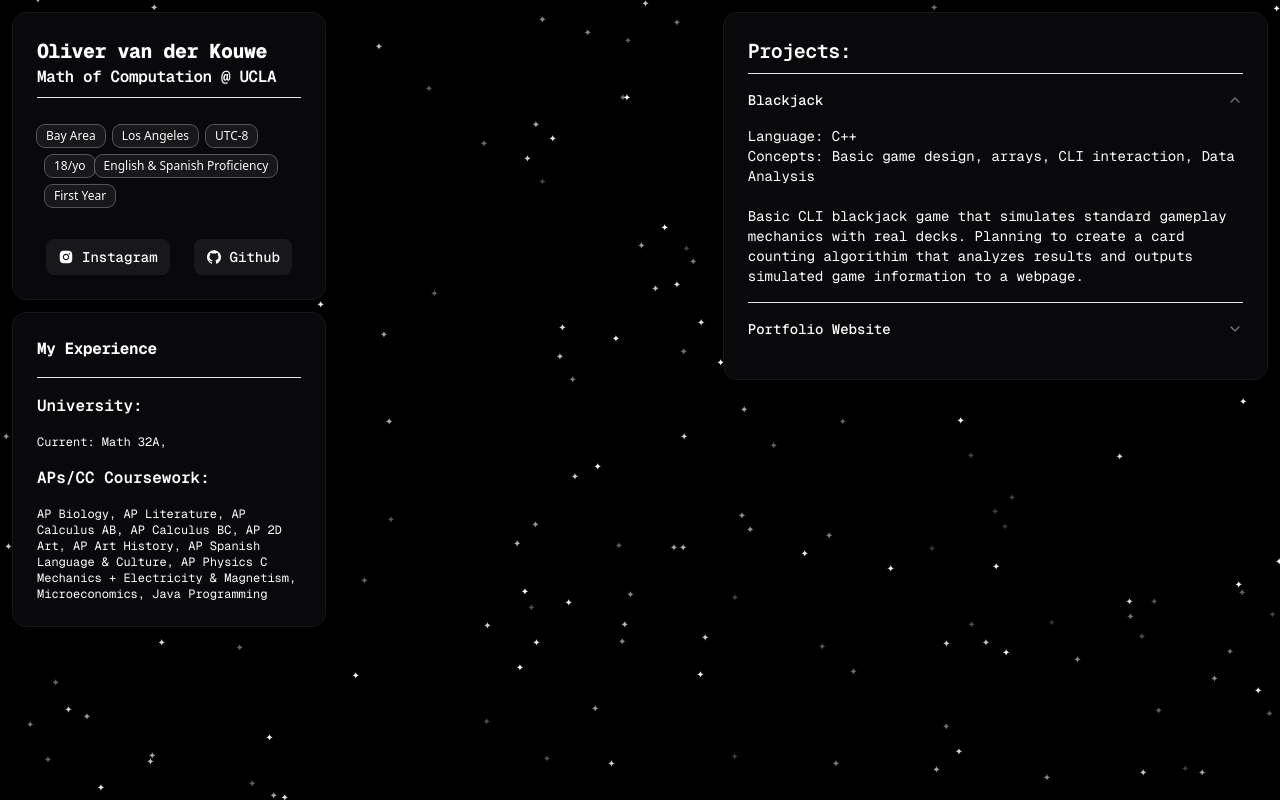
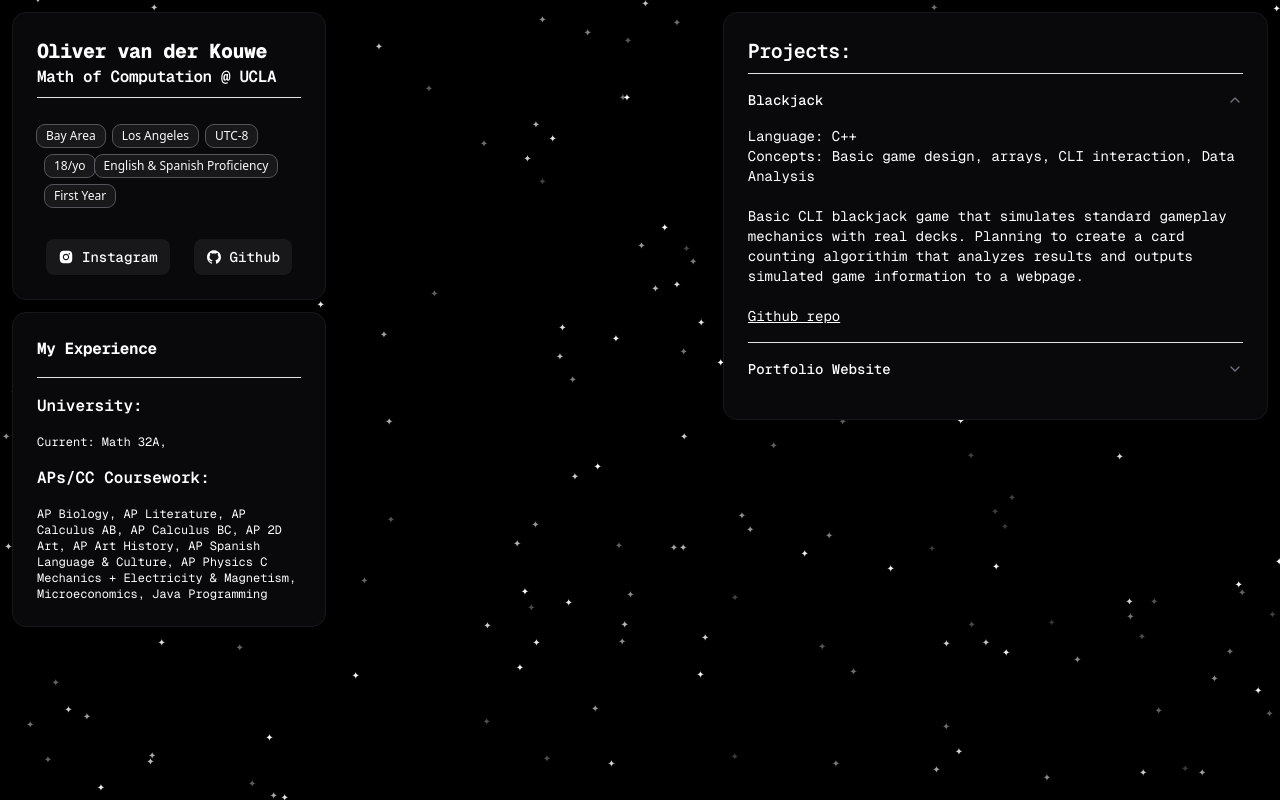
Before and after one commit to olivdk/portfolioWebsite, a Next.js app: page / in a window 1280 px wide. Both pictures are taken after a click on the button "Blackjack". Built offline with nearby package versions, Linux system fonts and the light colour scheme.

Commit message:
added github link for blackjack repo

```diff
--- a/src/app/page.tsx
+++ b/src/app/page.tsx
@@ -69,6 +69,8 @@ export default function Page() {
                     <p className="font-mono">
                       Language: C++ <br/> Concepts: Basic game design, arrays, CLI interaction, Data Analysis <br/> <br/> Basic CLI blackjack game that simulates standard gameplay mechanics with real decks. Planning to create a card counting algorithim that analyzes results and outputs simulated game information to a webpage.
                     </p>
+                    <br/>
+                    <a className ="font-mono text-s underline" href="https://github.com/olivdk/blackJack">Github repo</a>
                   </AccordionContent>
                 </AccordionItem>
                 <AccordionItem value="item-2">
```
